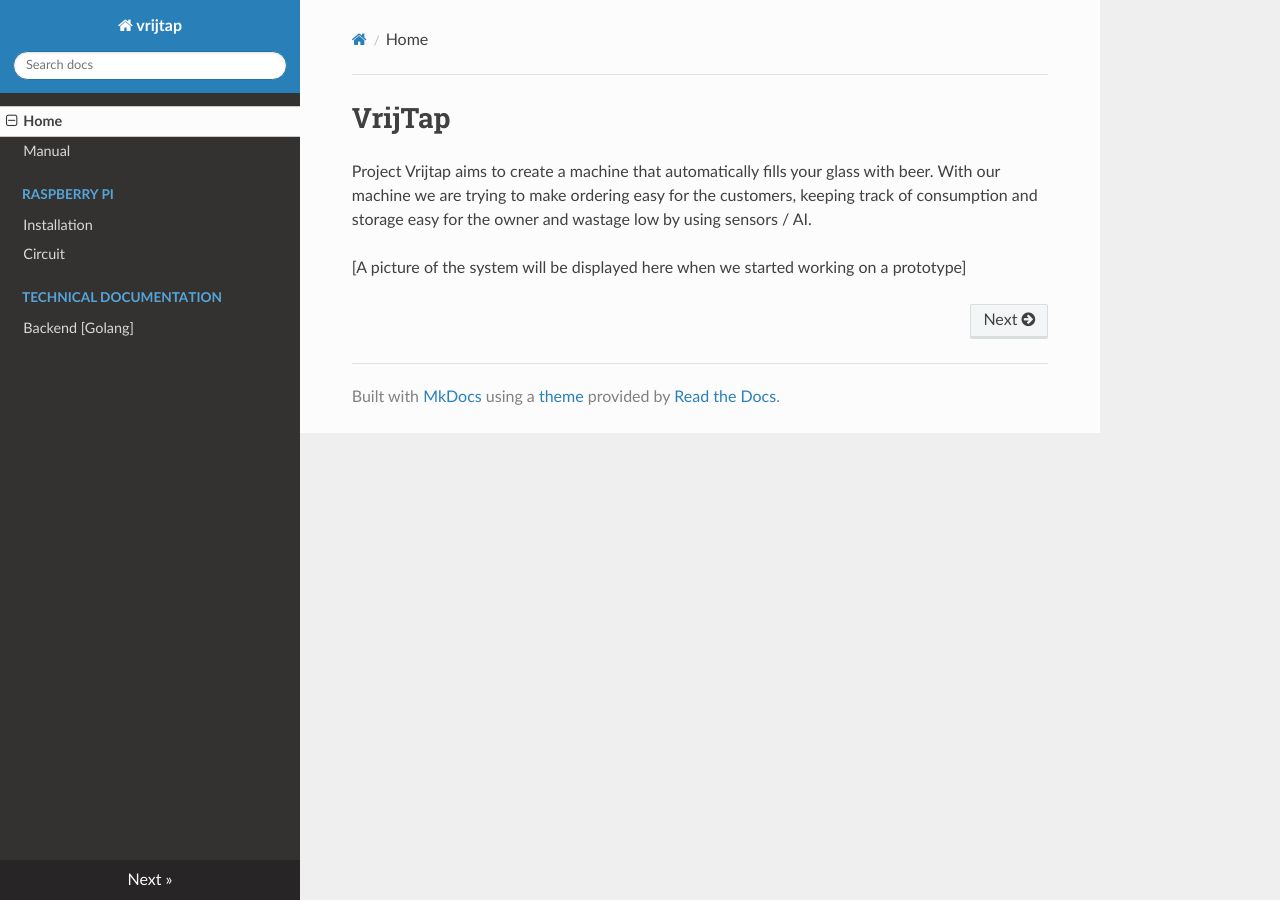
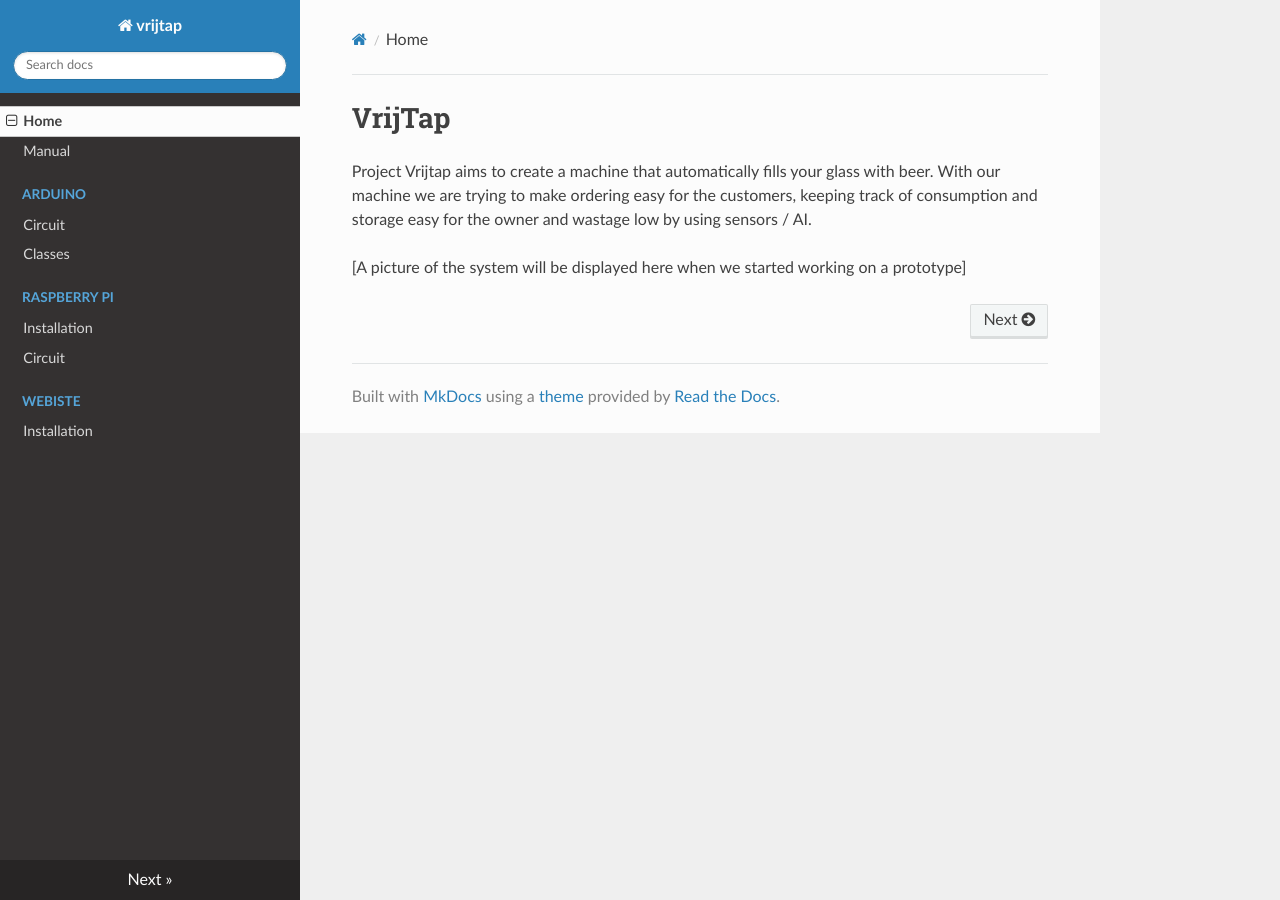
Before and after one commit to vrijtap/documentation, an MkDocs documentation site: the page built from docs/index.md, in a window 1280 px wide. Built offline with MkDocs 1.6.1, drawn with Linux system fonts in a browser that asks for light colours; nearby versions of some CDN libraries; a script that is not in the unit is left out.

Commit message:
Fixed nav list for mkdocs

```diff
--- a/mkdocs.yml
+++ b/mkdocs.yml
@@ -3,14 +3,18 @@ site_name: 'vrijtap'
 nav:
 - 'Home': 'index.md'
 - 'Manual': 'manual.md'
+- 'Arduino':
+  - 'Circuit': 'arduino/circuit.md'
+  - 'Classes': 'arduino/classes.md'
 - 'Raspberry Pi':
   - 'Installation': 'raspberry-pi/installation.md'
   - 'Circuit': 'raspberry-pi/circuit.md'
-- 'Technical Documentation':
-  - 'Backend [Golang]': 'technical-documentation/backend.md'
+- 'Webiste':
+  - 'Installation': 'website/installation.md'
 
 theme:
   name: readthedocs
   highlightjs: true
   hljs_languages:
     - bash
+    - c++
```
